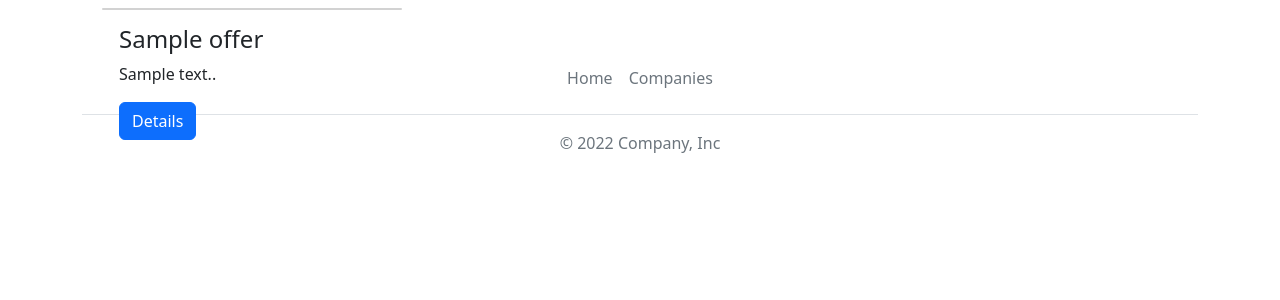
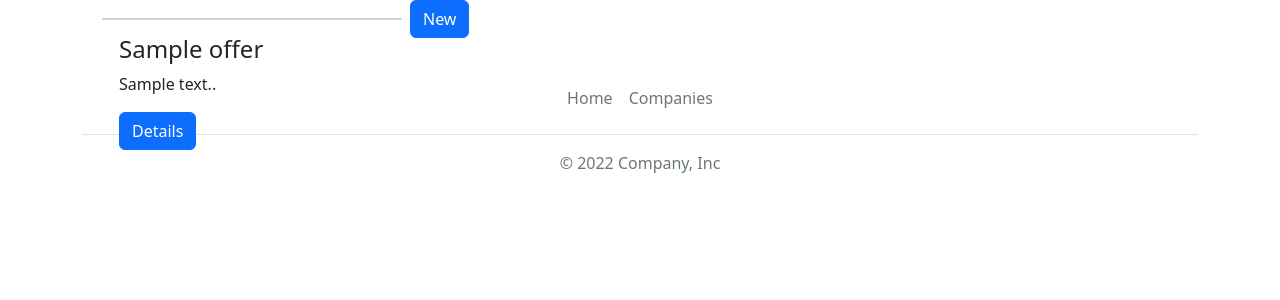
Before and after one commit to Kodaty8/Projet-Symfony, a Symfony app: template templates/offers/index.html.twig in a window 1280 px wide. Shown: the part 40-340 px from the top of the page. Run offline with Twig, Linux system fonts and the light colour scheme; the template is opened without the code that fills it: most values are stand-ins (such as "Sample title", 1, 10 or a date in 2020); some libraries are stand-ins or nearby versions.

Commit message:
add button create redirect to form offer and company

```diff
--- a/templates/companies/index.html.twig
+++ b/templates/companies/index.html.twig
@@ -10,9 +10,10 @@
                 <div class="card-img-overlay">
                     <h4 class="card-title">{{ comp.name }}</h4>
                     <p class="card-text">{{ comp.description }}.</p>
-                    <a href="#" class="btn btn-primary">Details</a>
+                    <a href="/companies/new/{{ comp.id }}" class="btn btn-primary">Details</a>
                 </div>
             </div>
         {% endfor %}
+        <a href="/companies/new/" class="btn btn-primary">New</a>
     </div>
 {% endblock %}
--- a/templates/offers/index.html.twig
+++ b/templates/offers/index.html.twig
@@ -9,9 +9,10 @@
                 <div class="card-img-overlay">
                     <h4 class="card-title">{{ offer.name }}</h4>
                     <p class="card-text">{{ offer.description }}.</p>
-                    <a href="#" class="btn btn-primary">Details</a>
+                    <a href="/offers/new/{{ offer.id}}" class="btn btn-primary">Details</a>
                 </div>
             </div>
         {% endfor %}
+        <a href="/offers/new/" class="btn btn-primary">New</a>
     </div>
 {% endblock %}
```
